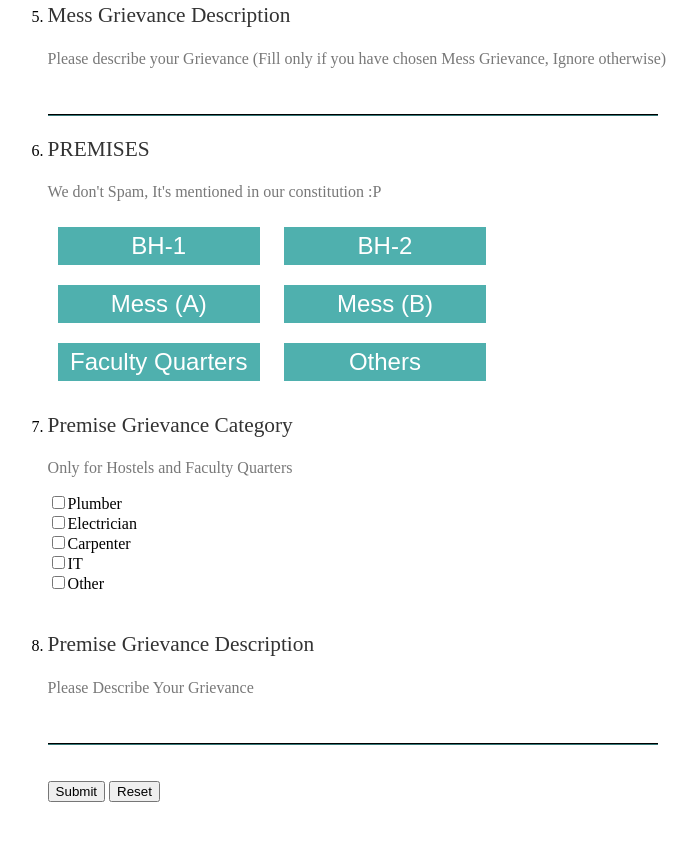
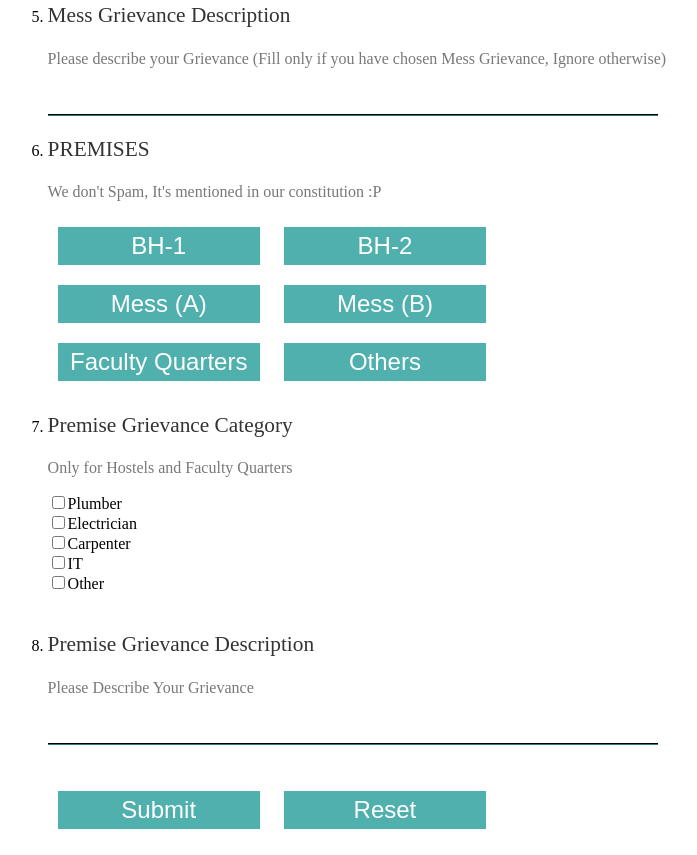
Before and after one commit to OpenSouce-LNMIIT/complaint.lnmiit, a plain HTML site: page index.html in a window 1280 px wide. Shown: the part 560-1415 px from the top of the page, without its empty margins (190-887 px from the left). Before the commit the page ends 1378 px from the top, so only its background shows below. Drawn offline with Linux system fonts and the light colour scheme.

Commit message:
css for submit and reset

```diff
--- a/style.css
+++ b/style.css
@@ -13,7 +13,7 @@ ol {
 	width: 80%;
 }
 
-input[type="button"]{
+input[type="button"], input[type="submit"], input[type="reset"]{
 	width: 20%;
 	margin: 10px;
 	padding: 5px;
```
